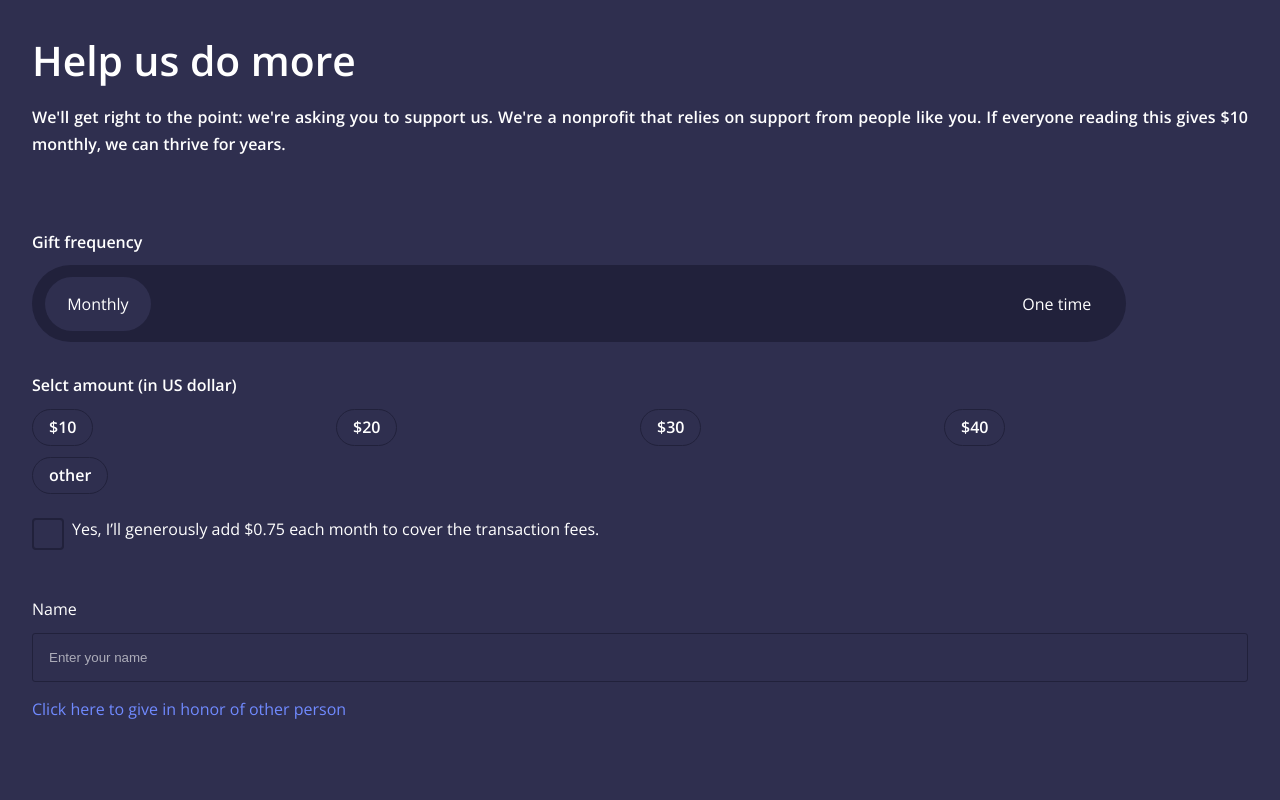
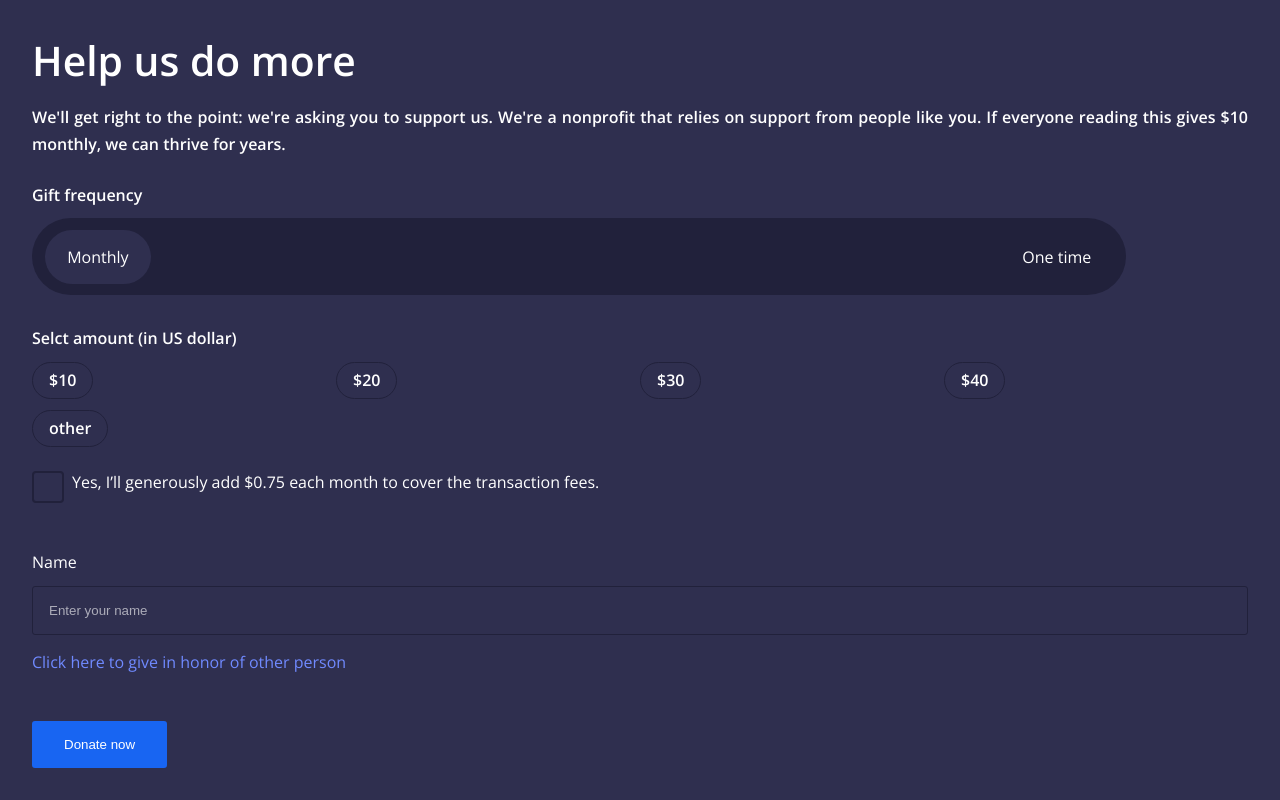
Before and after one commit to pooridev/React.js-Donation-Landing, a React (Create React App) app: page / in a window 1280 px wide. Built offline with nearby package versions, Linux system fonts and the light colour scheme.

Commit message:
Feat: add submit donation button

```diff
--- /dev/null
+++ b/src/components/DonationForm/SubmitButton/SubmitButton.module.css
@@ -0,0 +1,7 @@
+.DonateButton {
+  padding: 1rem 2rem;
+  background: var(--blue-sky);
+  color: var(--white);
+  border-radius: 3px;
+  border: 0;
+}
--- /dev/null
+++ b/src/components/DonationForm/SubmitButton/index.jsx
@@ -0,0 +1,7 @@
+import classes from './SubmitButton.module.css';
+
+const SubmitButton = () => (
+  <button className={classes.DonateButton}>Donate now</button>
+);
+
+export default SubmitButton;
--- a/src/components/DonationForm/index.jsx
+++ b/src/components/DonationForm/index.jsx
@@ -3,14 +3,16 @@ import classes from './DonationForm.module.css';
 import SelectAmount from './SelectAmount/SelectAmount';
 import Agreement from './Agreement';
 import NameInput from './NameInput';
+import SubmitButton from './SubmitButton';
 
 const DonationForm = () => {
   return (
-    <form className={classes.DonationForm}>
+    <form className={classes.DonationForm} onSubmit={e => e.preventDefault()}>
       <GiftFrequency />
       <SelectAmount />
       <Agreement />
       <NameInput />
+      <SubmitButton />
     </form>
   );
 };
```
